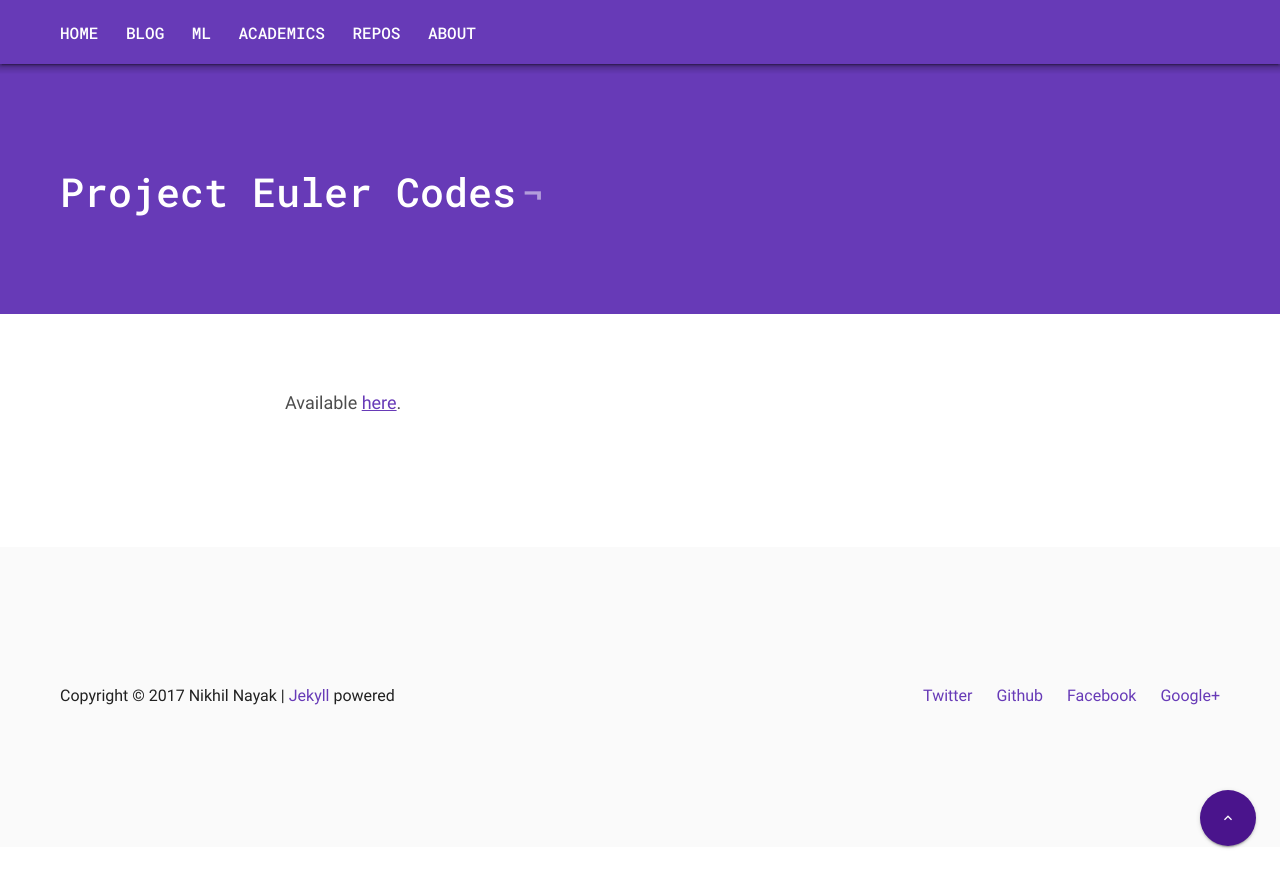
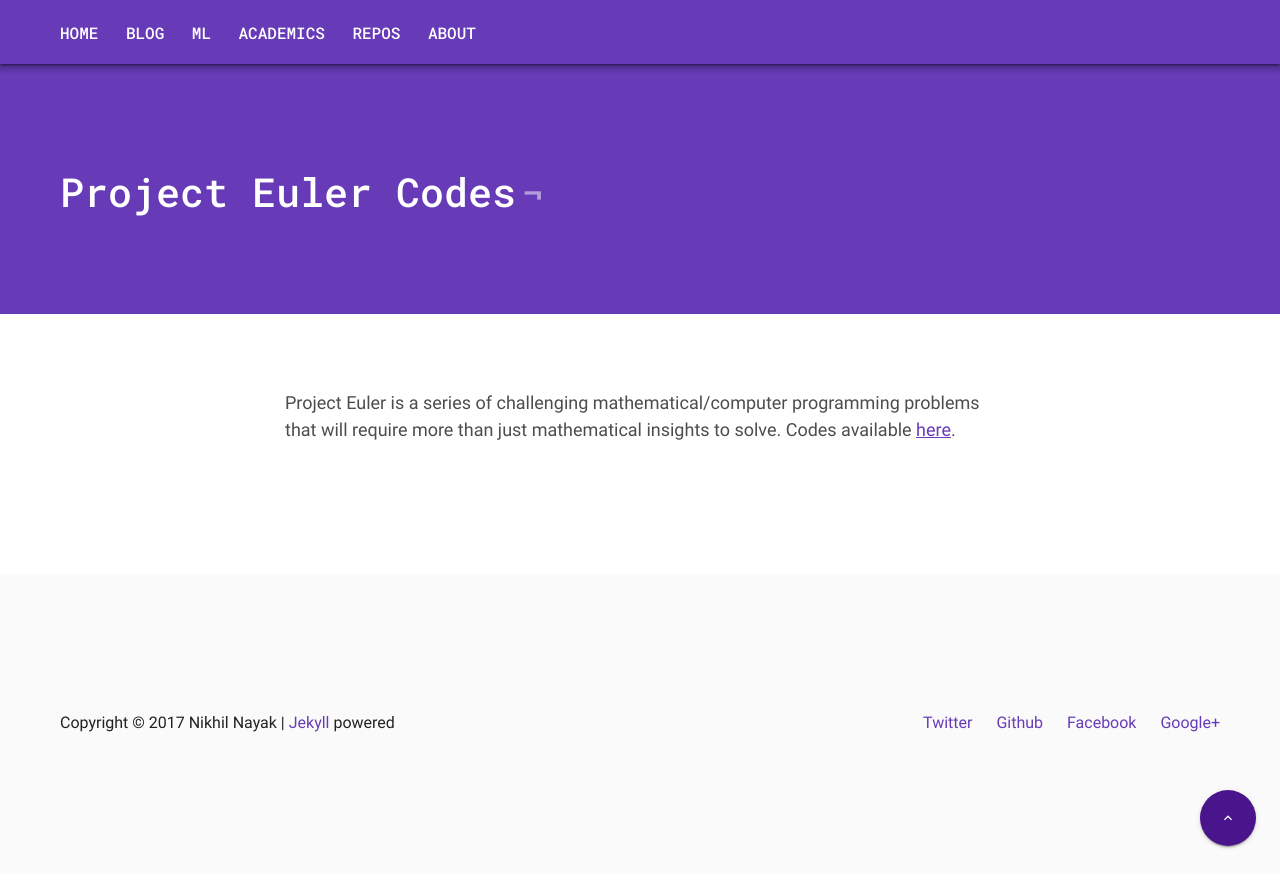
Before and after one commit to nikhilnayak98/blog, a Jekyll site: the page built from _posts/2017-01-22-Project-Euler-Codes.markdown, in a window 1280 px wide. Shown: the top 888 px of the page. Built offline with Jekyll 4.4.1, drawn with Linux system fonts in a browser that asks for light colours; nearby versions of some CDN libraries; comment, search, counter and statistics services are not loaded.

Commit message:
Update 2017-01-22-Project-Euler-Codes.markdown

```diff
--- a/_posts/2017-01-22-Project-Euler-Codes.markdown
+++ b/_posts/2017-01-22-Project-Euler-Codes.markdown
@@ -4,4 +4,4 @@ title:  "Project Euler Codes"
 date:   2017-01-22 13:23:19
 categories: java,project-euler
 ---
-Available [here](https://github.com/nikhilnayak98/ProjectEuler).
+Project Euler is a series of challenging mathematical/computer programming problems that will require more than just mathematical insights to solve. Codes available [here](https://github.com/nikhilnayak98/ProjectEuler).
```
